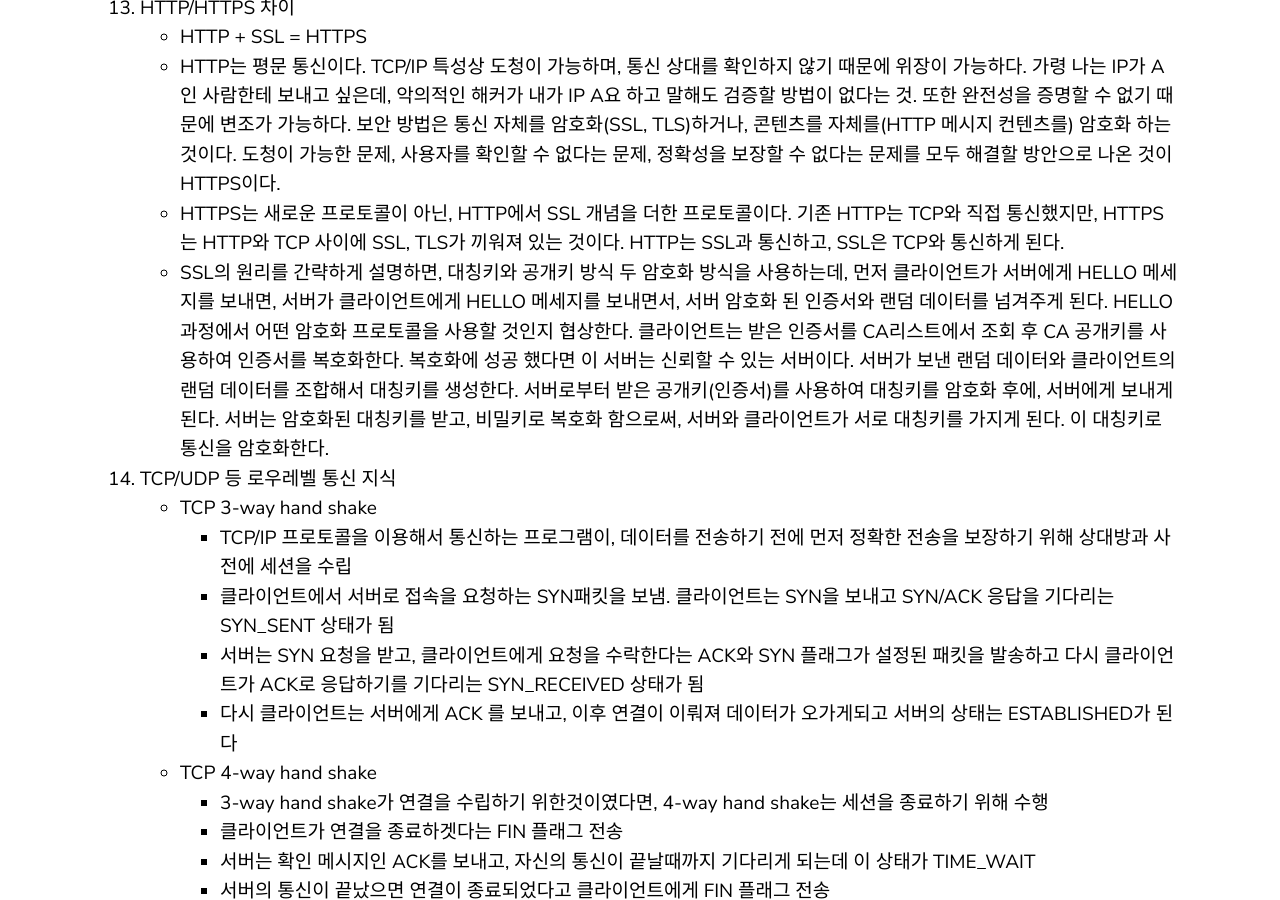
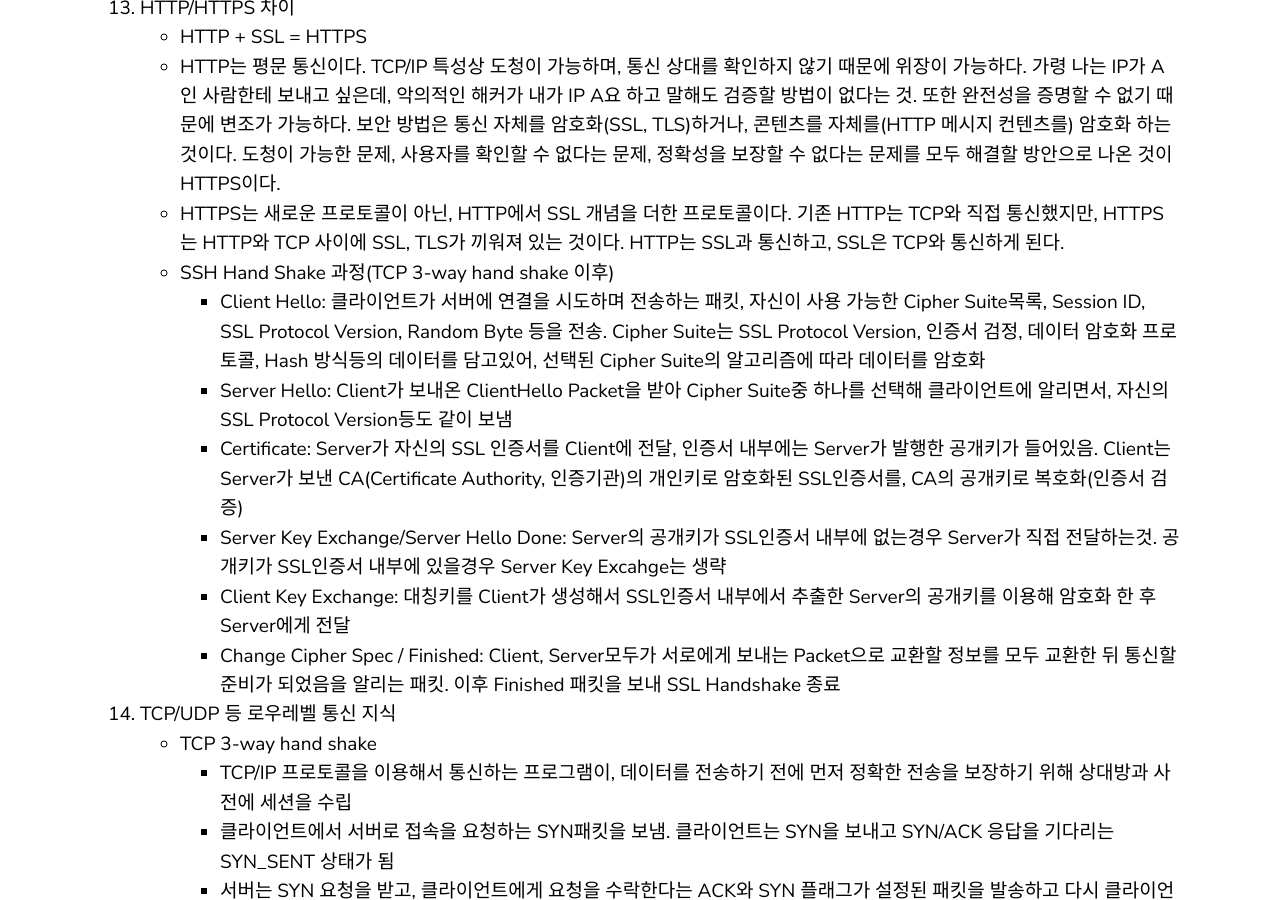
Before and after one commit to yoowonyoung/yoowonyoung.github.io, a Jekyll site: the page built from _posts/2020-08-11-Interview-03.md, in a window 1280 px wide and 900 px high, scrolled down 23971 px. Built offline with Jekyll 4.4.1, drawn with Linux system fonts in a browser that asks for light colours; comment, search, counter and statistics services are not loaded; some of the changed text lies outside the part shown.

Commit message:
Update 2020-08-11-Interview-03.md

```diff
--- a/_posts/2020-08-11-Interview-03.md
+++ b/_posts/2020-08-11-Interview-03.md
@@ -691,7 +691,13 @@ categories: Interview
     - HTTP + SSL = HTTPS
     - HTTP는 평문 통신이다. TCP/IP 특성상 도청이 가능하며, 통신 상대를 확인하지 않기 때문에 위장이 가능하다. 가령 나는 IP가 A인 사람한테 보내고 싶은데, 악의적인 해커가 내가 IP A요 하고 말해도 검증할 방법이 없다는 것. 또한 완전성을 증명할 수 없기 때문에 변조가 가능하다. 보안 방법은 통신 자체를 암호화(SSL, TLS)하거나, 콘텐츠를 자체를(HTTP 메시지 컨텐츠를) 암호화 하는 것이다. 도청이 가능한 문제, 사용자를 확인할 수 없다는 문제, 정확성을 보장할 수 없다는 문제를 모두 해결할 방안으로 나온 것이 HTTPS이다.
     - HTTPS는 새로운 프로토콜이 아닌, HTTP에서 SSL 개념을 더한 프로토콜이다. 기존 HTTP는 TCP와 직접 통신했지만, HTTPS는 HTTP와 TCP 사이에 SSL, TLS가 끼워져 있는 것이다. HTTP는 SSL과 통신하고, SSL은 TCP와 통신하게 된다.
-    - SSL의 원리를 간략하게 설명하면, 대칭키와 공개키 방식 두 암호화 방식을 사용하는데, 먼저 클라이언트가 서버에게 HELLO 메세지를 보내면, 서버가 클라이언트에게 HELLO 메세지를 보내면서, 서버 암호화 된 인증서와 랜덤 데이터를 넘겨주게 된다. HELLO 과정에서 어떤 암호화 프로토콜을 사용할 것인지 협상한다. 클라이언트는 받은 인증서를 CA리스트에서 조회 후 CA 공개키를 사용하여 인증서를 복호화한다. 복호화에 성공 했다면 이 서버는 신뢰할 수 있는 서버이다. 서버가 보낸 랜덤 데이터와 클라이언트의 랜덤 데이터를 조합해서 대칭키를 생성한다. 서버로부터 받은 공개키(인증서)를 사용하여 대칭키를 암호화 후에, 서버에게 보내게 된다. 서버는 암호화된 대칭키를 받고, 비밀키로 복호화 함으로써, 서버와 클라이언트가 서로 대칭키를 가지게 된다. 이 대칭키로 통신을 암호화한다.
+    - SSH Hand Shake 과정(TCP 3-way hand shake 이후)
+        * Client Hello: 클라이언트가 서버에 연결을 시도하며 전송하는 패킷, 자신이 사용 가능한 Cipher Suite목록, Session ID, SSL Protocol Version, Random Byte 등을 전송. Cipher Suite는 SSL Protocol Version, 인증서 검정, 데이터 암호화 프로토콜, Hash 방식등의 데이터를 담고있어, 선택된 Cipher Suite의 알고리즘에 따라 데이터를 암호화
+        * Server Hello: Client가 보내온 ClientHello Packet을 받아 Cipher Suite중 하나를 선택해 클라이언트에 알리면서, 자신의 SSL Protocol Version등도 같이 보냄
+        * Certificate: Server가 자신의 SSL 인증서를 Client에 전달, 인증서 내부에는 Server가 발행한 공개키가 들어있음. Client는 Server가 보낸 CA(Certificate Authority, 인증기관)의 개인키로 암호화된 SSL인증서를, CA의 공개키로 복호화(인증서 검증)
+        * Server Key Exchange/Server Hello Done: Server의 공개키가 SSL인증서 내부에 없는경우 Server가 직접 전달하는것. 공개키가 SSL인증서 내부에 있을경우 Server Key Excahge는 생략
+        * Client Key Exchange: 대칭키를 Client가 생성해서 SSL인증서 내부에서 추출한 Server의 공개키를 이용해 암호화 한 후 Server에게 전달
+        * Change Cipher Spec / Finished: Client, Server모두가 서로에게 보내는 Packet으로 교환할 정보를 모두 교환한 뒤 통신할 준비가 되었음을 알리는 패킷. 이후 Finished 패킷을 보내 SSL Handshake 종료
 
 14. TCP/UDP 등 로우레벨 통신 지식
     - TCP 3-way hand shake
@@ -1077,6 +1083,16 @@ categories: Interview
         * 성능 - 지정된 시간 안에 처리를 완료하거나, 동시에 실행되는 다른 어플리케이션을 방해 하면 안됨
     - Spring Batch는 Spring의 특성을 그대로 가져와서 DI, AOP등을 그대로 사용 가능
 
+47. JPA OneToMany, ManyToOne
+
+48. JPA 특정 컬럼만 받아오고 싶을때
+
+49. DNS 거쳐서 나오는 IP는 어디의 IP일까?
+50. 클라이언트 근처의 CDN은 어떻게 파악해서 거기로 보내줄까?
+51. 클라이언트에서 접속하면 서버는 로케일은 어떻게 파악할까?
+52. 로드밸런서 L4, L7 차이
+53. 로드밸런서 로드밸런싱 방법 종류
+
 # Kubernetes
 
 0. 쿠버네티스란
```
